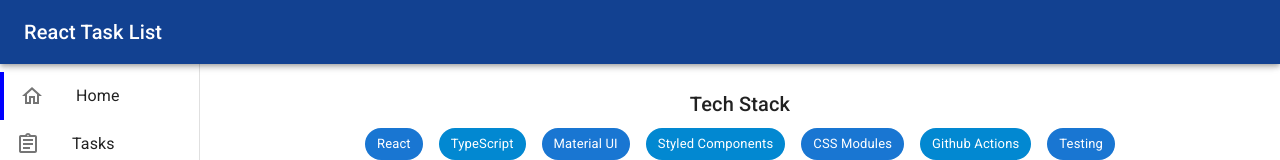
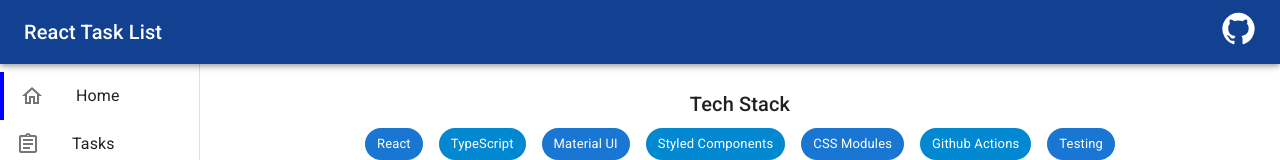
Before and after one commit to lrmendes/React-TaskList, a React (Vite) app: page /React-TaskList/home in a window 1280 px wide. Shown: the top 160 px of the page. Built offline with nearby package versions, Linux system fonts and the light colour scheme.

Commit message:
Feat(core): nav link (from env) & workflow update

```diff
--- a/src/components/Navbar/Navbar.tsx
+++ b/src/components/Navbar/Navbar.tsx
@@ -1,5 +1,6 @@
+import GitHubIcon from '@mui/icons-material/GitHub'
 import MenuIcon from '@mui/icons-material/Menu'
-import { IconButton, Toolbar, Typography } from '@mui/material'
+import { IconButton, Link, Toolbar, Typography } from '@mui/material'
 import * as React from 'react'
 
 import { NavbarContainer, NavbarStyled, NavbarTitleMenu } from './Navbar.styles'
@@ -30,6 +31,13 @@
               React Task List
             </Typography>
           </NavbarTitleMenu>
+          <Link
+            href={import.meta && import.meta.env?.VITE_GITHUB_REPOSITORY}
+            target="_blank"
+            rel="noreferrer"
+          >
+            <GitHubIcon htmlColor="#fff" fontSize="large" />
+          </Link>
         </NavbarContainer>
       </Toolbar>
     </NavbarStyled>
```
